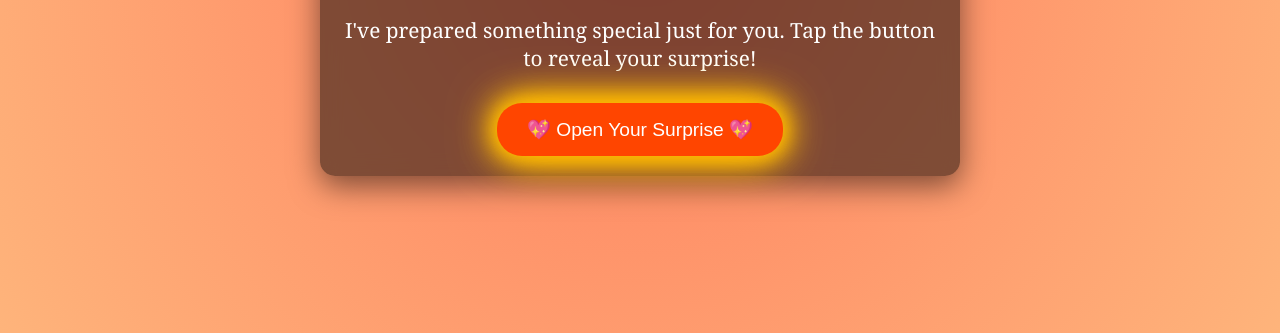
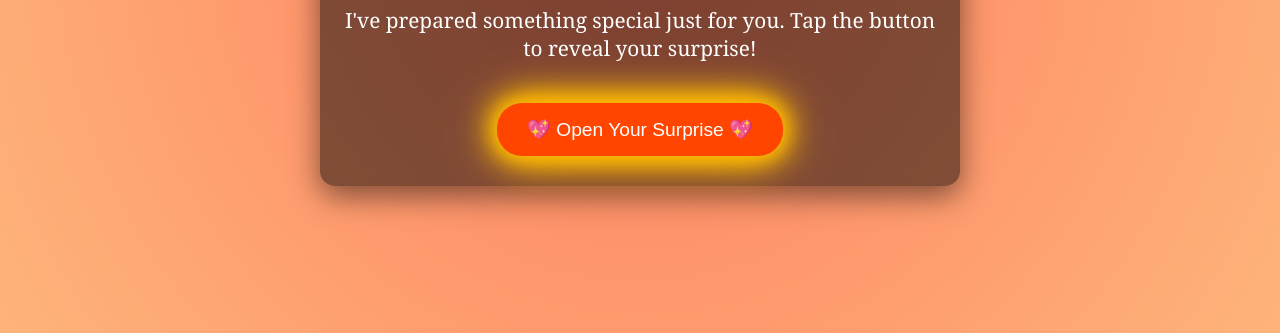
Before and after one commit to Nabil69bd/wifi, a plain HTML site: page index.html in a window 1280 px wide. Shown: the part 467-800 px from the top of the page. Drawn offline with Linux system fonts and the light colour scheme.

Commit message:
Update index.html

```diff
--- a/index.html
+++ b/index.html
@@ -16,7 +16,7 @@
             background: radial-gradient(circle, #ff7e5f, #feb47b);
             color: #fff;
             text-align: center;
-            overflow: hidden;
+            overflow: auto; /* Allow scrolling */
         }
 
         #container {
@@ -27,6 +27,7 @@
             box-shadow: 0 10px 30px rgba(0, 0, 0, 0.5);
             animation: fadeIn 2s forwards 1s;
             backdrop-filter: blur(10px);
+            margin: 20px; /* Ensure it fits within the viewport */
         }
 
         h1 {
@@ -67,6 +68,7 @@
             box-shadow: 0px 8px 20px rgba(255, 69, 0, 0.5);
             transition: all 0.3s ease;
             animation: glowing 2s infinite alternate;
+            margin: 10px 0; /* Adjust margin as needed */
         }
 
         button:hover {
```
